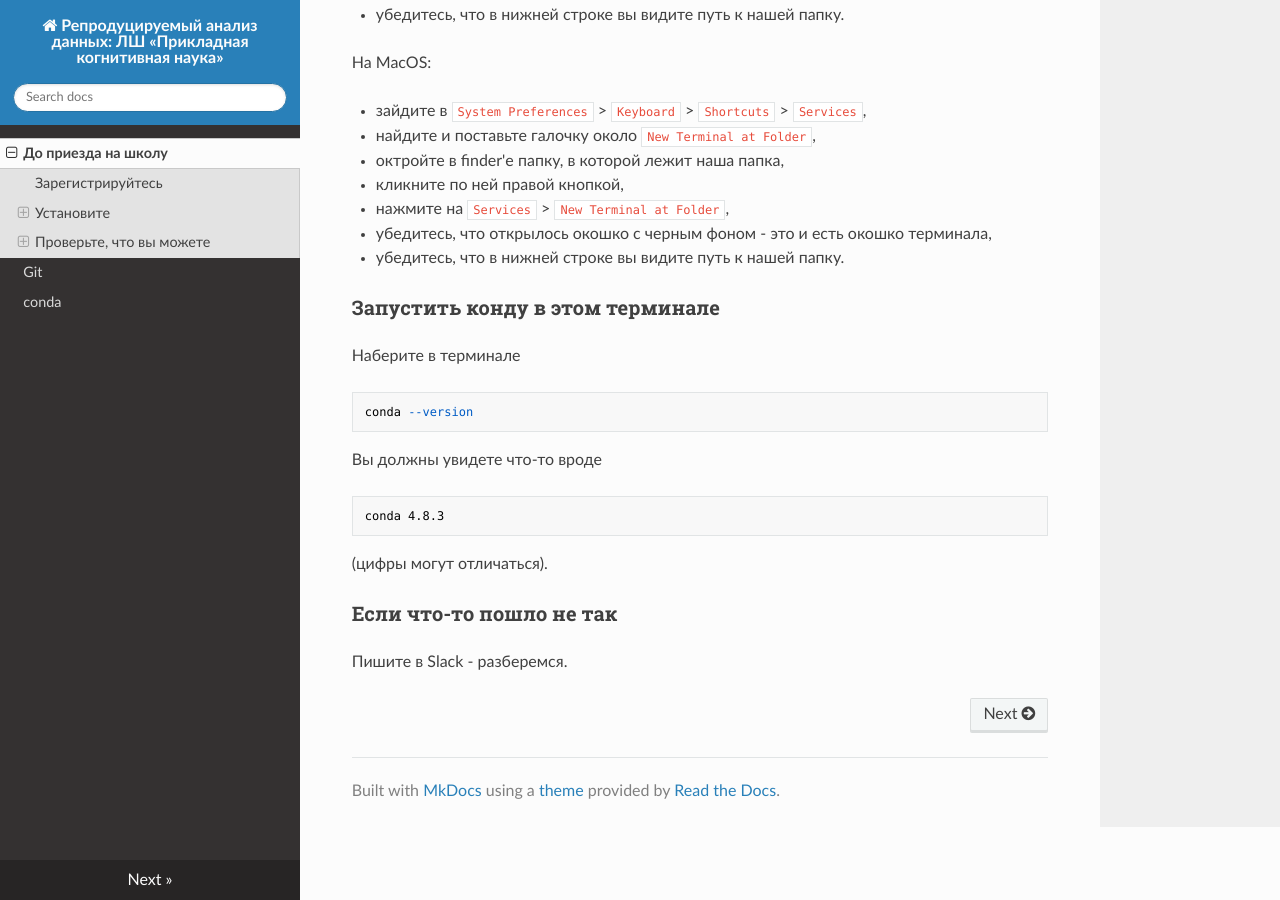
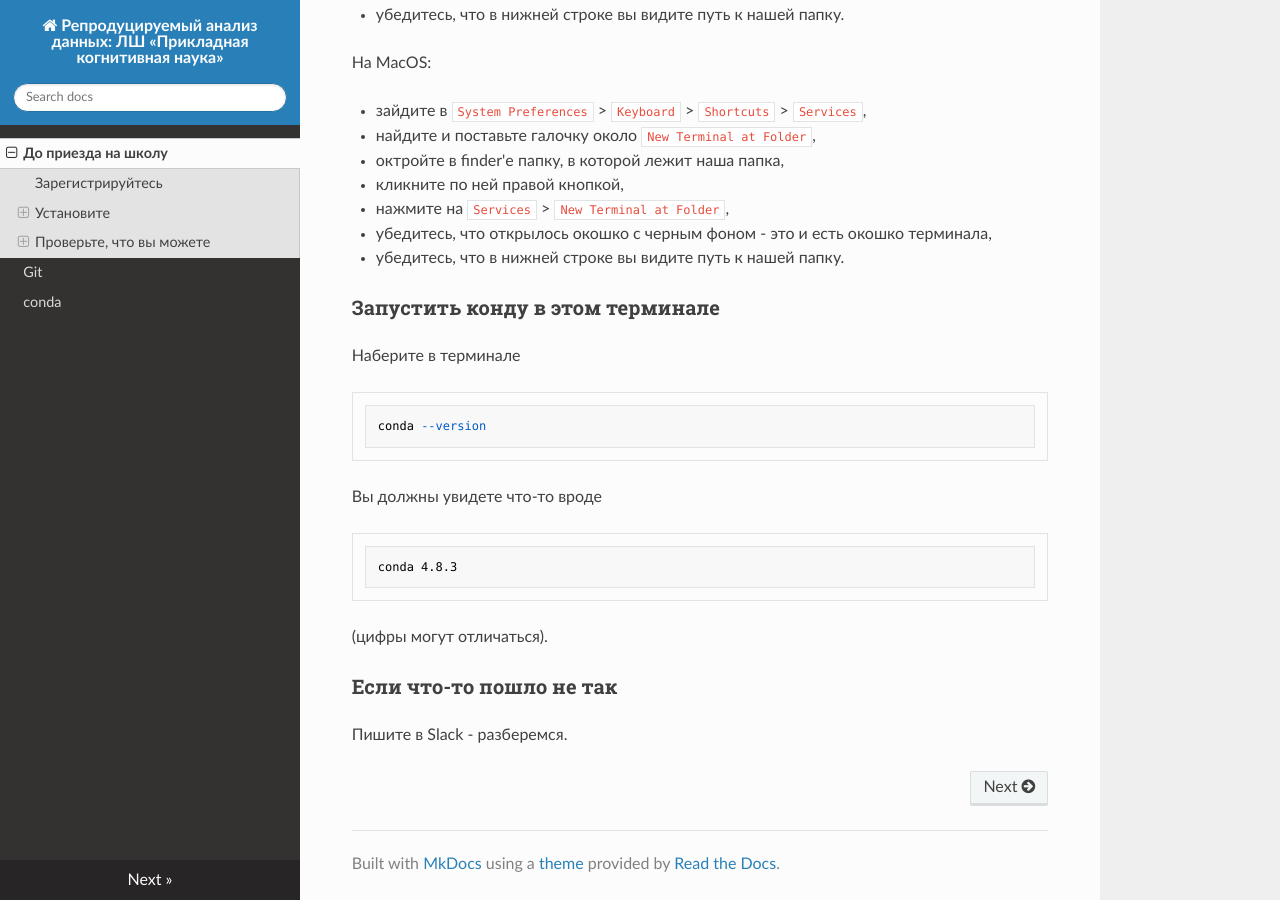
Before and after one commit to kalenkovich/reproducible-data-analysis, an MkDocs documentation site: the page built from website/docs/0_before-coming.md, in a window 1280 px wide and 900 px high, scrolled down 1343 px. Built offline with MkDocs 1.6.1, drawn with Linux system fonts in a browser that asks for light colours; nearby versions of some CDN libraries.

Commit message:
add pymdown.superfences extension for embedded fenced blocks

```diff
--- a/environment.yml
+++ b/environment.yml
@@ -1,3 +1,4 @@
 dependencies:
   - python=3.7.9
   - conda-forge::mkdocs=1.1.2
+  - conda-forge::pymdown-extensions=8.0.1
--- a/website/mkdocs.yml
+++ b/website/mkdocs.yml
@@ -2,6 +2,7 @@ site_name: "Репродуцируемый анализ данных: ЛШ «П
 markdown_extensions:
     - toc:
         toc_depth: 3
+    - pymdownx.superfences
 theme:
     name: readthedocs
     nav_style: dark
```
